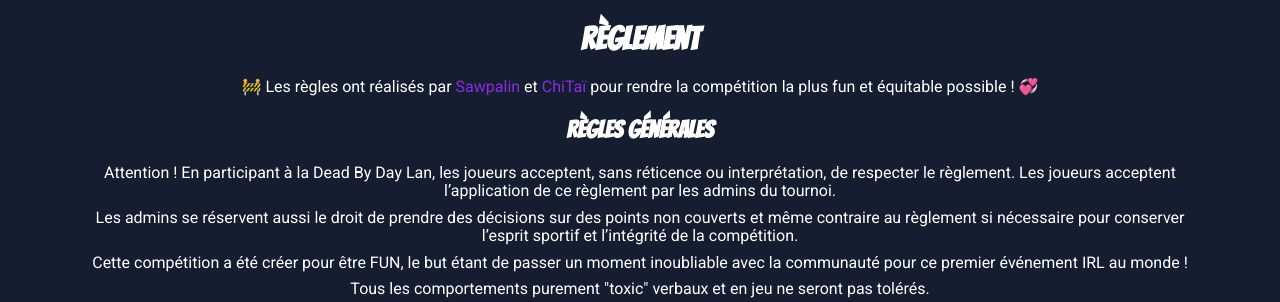
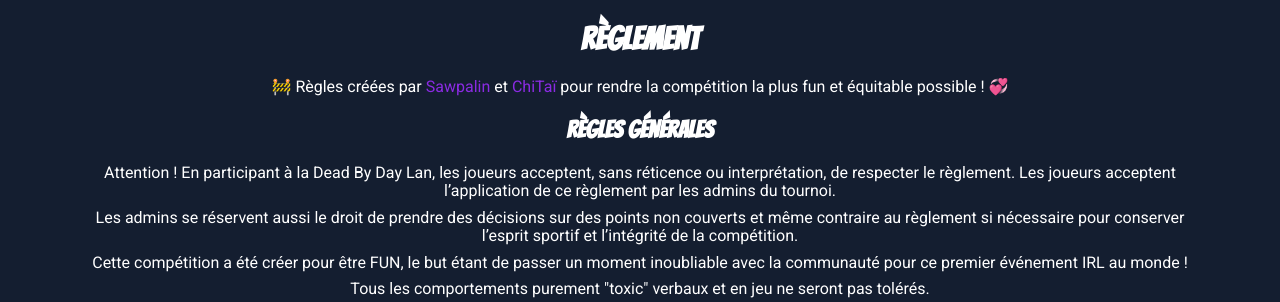
Before and after one commit to MikeAppDev/dbdlan, a PHP site: page /pages/reglement.php in a window 1280 px wide. Shown: the part 350-652 px from the top of the page. Run offline with PHP 8.4, Linux system fonts and the light colour scheme.

Commit message:
ajout réglement

```diff
--- a/html/pages/reglement.php
+++ b/html/pages/reglement.php
@@ -8,7 +8,7 @@ require_once('../inc/nav.php');
         <div class="container">
             <h1 style="text-align: center; margin-bottom: 20px;">Règlement</h1>
             <div>
-                <p style="text-align: center"> 🚧  Les règles ont réalisés par <a href="https://www.twitch.tv/sawpalin?lang=fr"> <span class="violet">Sawpalin</span></a> et <a href="https://www.twitch.tv/ChiTai"><span class="violet">ChiTaï</span></a> pour rendre la compétition la plus fun et équitable possible ! 💞 </p>
+                <p style="text-align: center"> 🚧 Règles créées par <a href="https://www.twitch.tv/sawpalin?lang=fr"> <span class="violet">Sawpalin</span></a> et <a href="https://www.twitch.tv/ChiTai"><span class="violet">ChiTaï</span></a> pour rendre la compétition la plus fun et équitable possible ! 💞 </p>
             </div>
 
 		</div>
```
